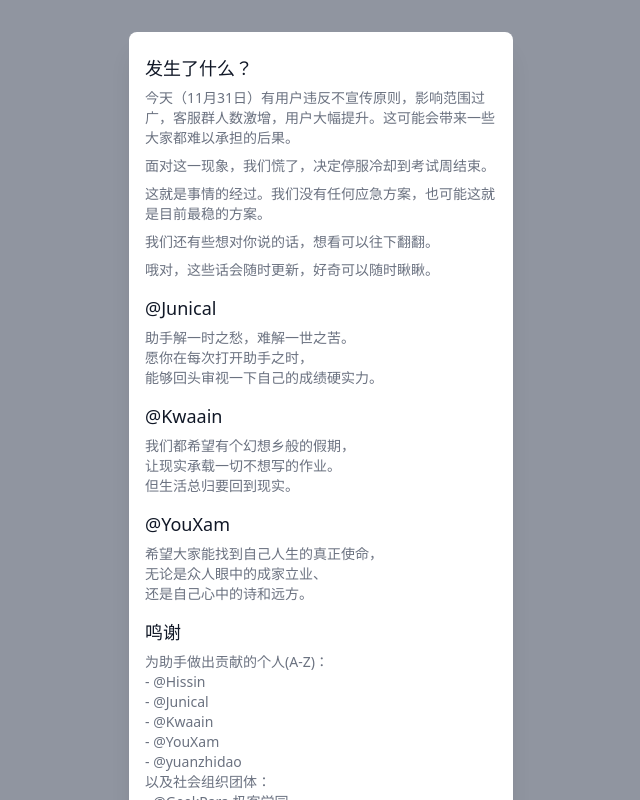
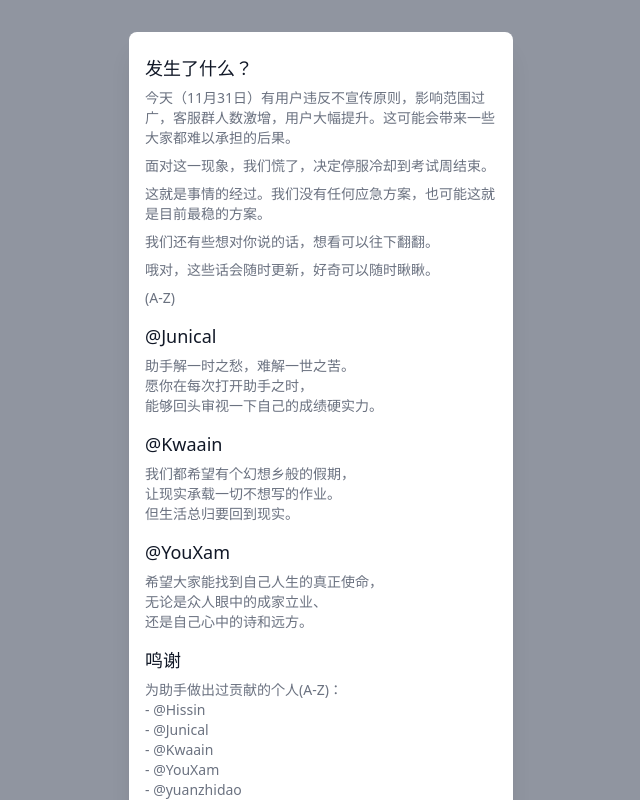
Before and after one commit to paraject/xiaoxin-asst, a Vue app: page /today in a window 1280 px wide. Both pictures are taken after a click on the button "追问？". Shown: the whole page, without its empty margins (319-959 px from the left). Built offline with nearby package versions, Linux system fonts and the light colour scheme.

Commit message:
chore(views/NotFoundView): 增加人名按首字母排序说明

```diff
--- a/src/views/NotFoundView.vue
+++ b/src/views/NotFoundView.vue
@@ -101,6 +101,9 @@
                     <p class="mt-2 text-sm text-gray-500">
                       哦对，这些话会随时更新，好奇可以随时瞅瞅。
                     </p>
+                    <p class="mt-2 text-sm text-gray-500">
+                      (A-Z)
+                    </p>
                     <DialogTitle
                       as="h3"
                       class="mt-4 text-lg leading-6 font-medium text-gray-900"
@@ -141,7 +144,7 @@
                       鸣谢
                     </DialogTitle>
                     <p class="mt-2 text-sm text-gray-500">
-                      为助手做出贡献的个人(A-Z)：<br />
+                      为助手做出过贡献的个人(A-Z)：<br />
                       - @Hissin<br />
                       - @Junical<br />
                       - @Kwaain<br />
@@ -154,7 +157,10 @@
                       <br />
                       <i><strong>———包括你。</strong></i>
                     </p>
-                    <p class="mt-4 text-sm text-gray-500">以上。<br />二〇二二年十二月一日子时<br/>PARAJECT 社团</p>
+                    <p class="mt-4 text-sm text-gray-500"
+                      >以上。<br />二〇二二年十二月一日子时<br />PARAJECT
+                      社团</p
+                    >
                   </div>
                 </div>
               </div>
```
